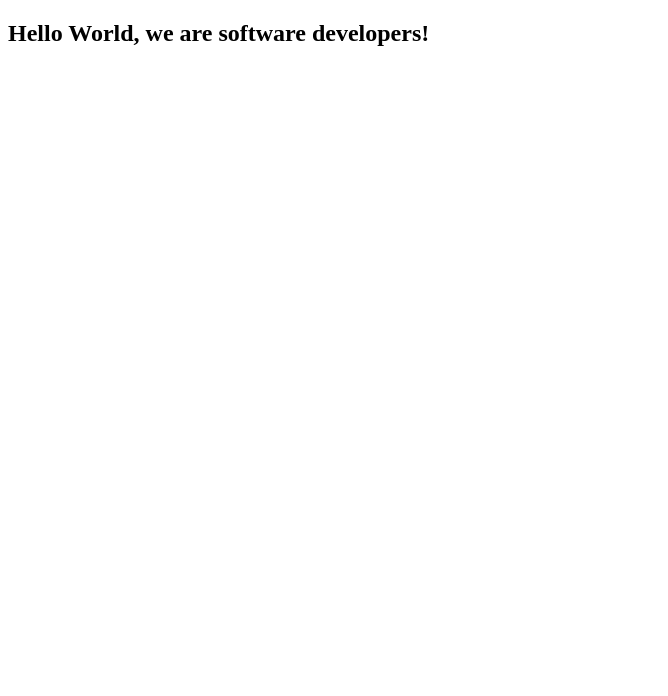
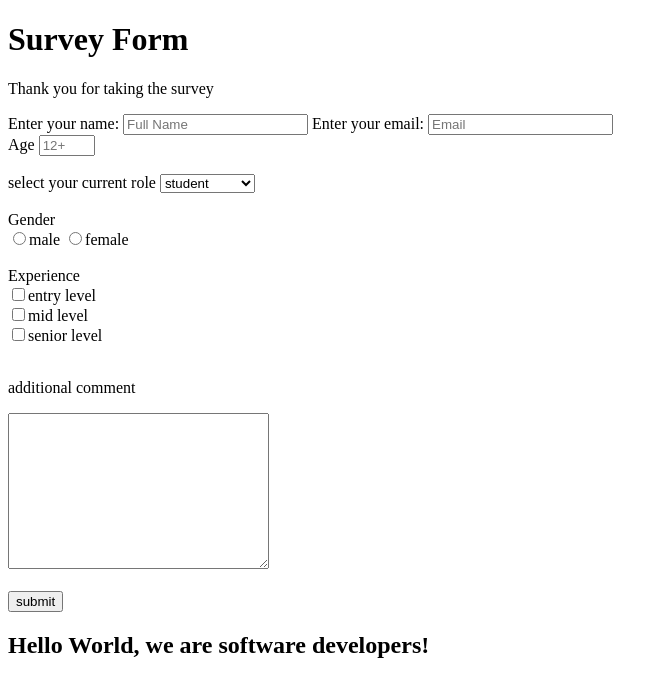
Before and after one commit to RobelBenyam/microverse, a plain HTML site: page index.html in a window 1280 px wide. Shown: the whole page, without its empty margins (0-668 px from the left). Drawn offline with Linux system fonts and the light colour scheme.

Commit message:
moved files to test suite from surveyform

```diff
--- a/index.html
+++ b/index.html
@@ -4,9 +4,54 @@
     <meta charset="UTF-8" />
     <title>Fork Me! FCC: Test Suite Template</title>
     <link rel="stylesheet" href="css/style.css" />
+    <title>survey form</title>
   </head>
 
   <body>
+
+    <H1 id="title">Survey Form</H1>
+    <p id="description">Thank you for taking the survey</p>
+
+    <form id="survey-form">
+    <label id="name-label">Enter your name:</label>
+    <input type="text" id="name" required placeholder="Full Name">
+    <label id="email-label">Enter your email:</label>
+    <input type="email" required id="email" placeholder="Email">
+    <br>
+    <label id="number-label">Age</label>
+    <input type="number" id="number" min="5" max="99" placeholder="12+">
+    <br>
+<div><br>
+    <label id="dropdown-label">select your current role</label>
+    <select id="dropdown"><option value="student">student</option>
+        <option value="working">working</option>
+        <option value="unemployed">unemployed</option></select>
+</div>
+<br>
+<div>
+  <label id="radio-label">Gender</label>
+  <br>
+  <input type="radio" name="gender" value="male">male
+  <input type="radio" name="gender" value="female">female
+
+</div>
+<br>
+<div>
+    <label>Experience</label><br>
+    <input type="checkbox" value="entry level">entry level <br>
+    <input type="checkbox" value="entry level">mid level <br>
+    <input type="checkbox" value="entry level">senior level <br>
+</div>
+<br>
+<div>
+    <p><label>additional comment</label></p>
+  <textarea name="" id="" cols="30" rows="10"></textarea>
+</div>
+<br>
+<button id="submit">submit</button>
+    </form>
+
+
     <script src="https://cdn.freecodecamp.org/testable-projects-fcc/v1/bundle.js"></script>
 
     <!--
```
